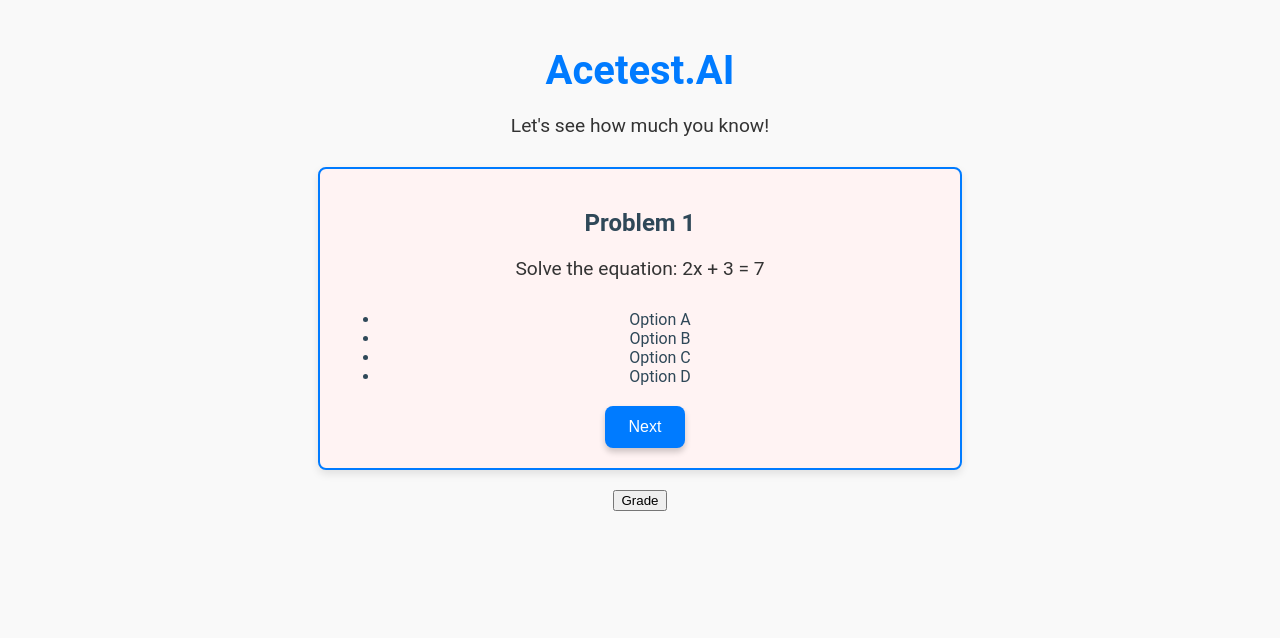
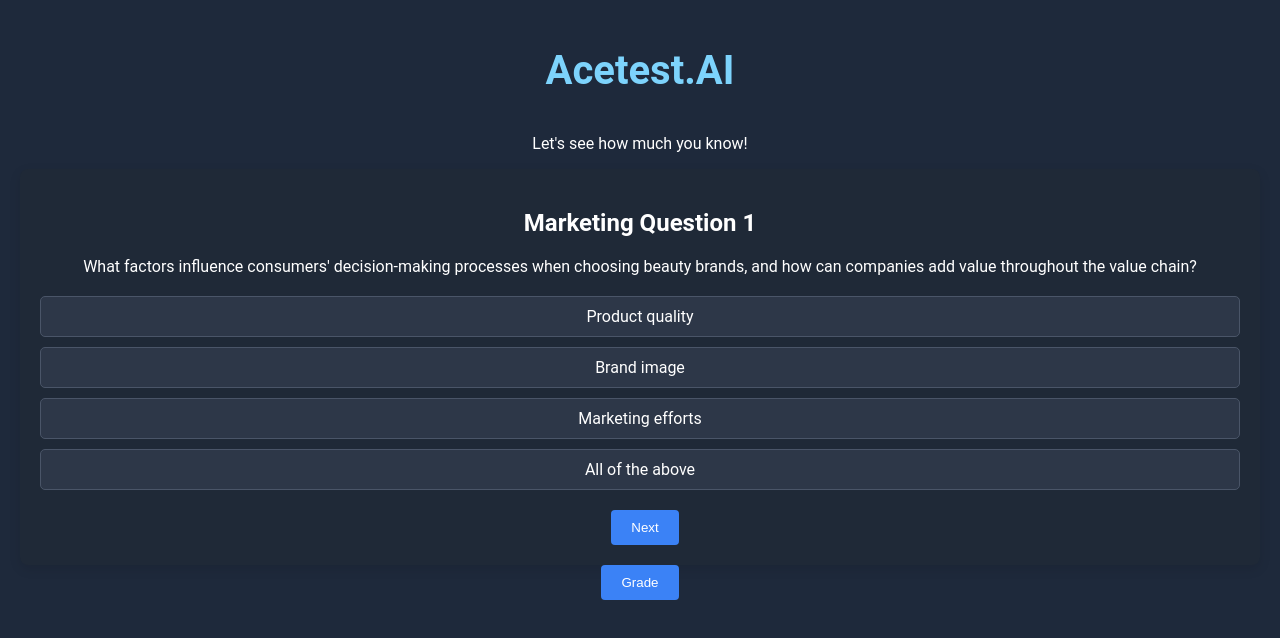
Before and after one commit to joanna-estrada/Acetest.ai, a React (Create React App) app in the folder acetest/: page /testgenpage in a window 1280 px wide. Shown: the top 638 px of the page. Built offline with nearby package versions, Linux system fonts and the light colour scheme.

Commit message:
updated with markting info and changed stuff to blue

```diff
--- a/acetest/src/GradingPage.js
+++ b/acetest/src/GradingPage.js
@@ -46,9 +46,9 @@
   ];
 
   const topicsToImprove = [
-    'Algebraic Equations',
-    'Geography',
-    'World History'
+    'Consumer Behavior',
+    'Digital Marketing',
+    'Brand Strategy'
   ];
 
   // This function handles the navigation to the MakePlan page
--- a/acetest/src/StudyPlanPage.js
+++ b/acetest/src/StudyPlanPage.js
@@ -19,48 +19,75 @@
 
   // Initialize all sections as collapsed (true means collapsed)
   const [sectionsCollapsed, setSectionsCollapsed] = useState({
-    mathematics: true,
-    physics: true,
-    cs: true
+    'consumer-behavior': true,
+    'digital-marketing': true,
+    'brand-strategy': true,
   });
 
   // Handle section collapsing
   const toggleSection = (sectionId) => {
-    setSectionsCollapsed(prevState => ({
+    setSectionsCollapsed((prevState) => ({
       ...prevState,
-      [sectionId]: !prevState[sectionId] // Toggle collapsed state
+      [sectionId]: !prevState[sectionId], // Toggle collapsed state
     }));
   };
 
   // Placeholder sections for your topics
   const sections = [
     {
-      id: 'mathematics',
-      title: 'Mathematics',
-      content: 'AI-generated summary placeholder for Mathematics',
-      schedule: 'AI-generated schedule placeholder for Mathematics',
-      videoLinks: ['Placeholder Video Link 1', 'Placeholder Video Link 2'],
-      documentLinks: ['Placeholder Document Link 1', 'Placeholder Document Link 2'],
-      notes: 'AI-generated notes placeholder for Mathematics'
+      id: 'consumer-behavior',
+      title: 'Consumer Behavior',
+      content:
+        'This project focuses on the psychological, personal, and social factors that influence consumer buying decisions. It delves into market segmentation, understanding consumer needs, and how brands tailor their marketing strategies to different target audiences. The project also explores consumer decision-making models and emerging trends in consumer behavior.',
+      schedule:
+        '9:00 AM - 10:00 AM: Introduction to Consumer Behavior\n10:00 AM - 11:00 AM: Market Segmentation and Targeting\n11:00 AM - 12:00 PM: Consumer Decision-Making Process\n12:00 PM - 1:00 PM: Break\n1:00 PM - 2:00 PM: Psychological Factors Influencing Consumers\n2:00 PM - 3:00 PM: Social and Cultural Influences on Buying Behavior\n3:00 PM - 4:00 PM: Emerging Trends in Consumer Behavior',
+      videoLinks: [
+        'https://www.youtube.com/watch?v=7_3ks1HddP4',
+        'https://www.youtube.com/watch?v=f5ffT2EIomU',
+      ],
+      documentLinks: [
+        'https://www.example.com/document-consumer-behavior1',
+        'https://www.example.com/document-consumer-behavior2',
+      ],
+      notes:
+        'Consumers are influenced by many factors, including psychological, personal, social, and cultural. Brands must continuously adapt to these factors when creating marketing strategies. Key takeaway: segmentation allows brands to focus efforts effectively.',
     },
     {
-      id: 'physics',
-      title: 'Physics',
-      content: 'AI-generated summary placeholder for Physics',
-      schedule: 'AI-generated schedule placeholder for Physics',
-      videoLinks: ['Placeholder Video Link 1', 'Placeholder Video Link 2'],
-      documentLinks: ['Placeholder Document Link 1', 'Placeholder Document Link 2'],
-      notes: 'AI-generated notes placeholder for Physics'
+      id: 'digital-marketing',
+      title: 'Digital Marketing',
+      content:
+        'This project examines the role of digital marketing strategies such as SEO, content marketing, social media marketing, and paid ads in reaching online consumers. It explores how companies can use data analytics and automation tools to optimize their online presence and drive sales. Additionally, it discusses the future of digital marketing in a rapidly changing online landscape.',
+      schedule:
+        '9:00 AM - 10:00 AM: Introduction to Digital Marketing\n10:00 AM - 11:00 AM: SEO and Content Marketing\n11:00 AM - 12:00 PM: Social Media Marketing Strategies\n12:00 PM - 1:00 PM: Break\n1:00 PM - 2:00 PM: Paid Advertising and ROI Analysis\n2:00 PM - 3:00 PM: Data Analytics and Automation Tools\n3:00 PM - 4:00 PM: The Future of Digital Marketing',
+      videoLinks: [
+        'https://www.youtube.com/watch?v=n3bKiqsfx54',
+        'https://www.youtube.com/watch?v=HBaQIsXQeaY',
+      ],
+      documentLinks: [
+        'https://www.example.com/document-digital-marketing1',
+        'https://www.example.com/document-digital-marketing2',
+      ],
+      notes:
+        'Digital marketing offers vast opportunities for businesses to reach consumers through various channels. SEO, paid ads, and content marketing are key strategies. Analytics and automation tools help in optimizing campaigns. Keep an eye on emerging trends such as AI in marketing.',
     },
     {
-      id: 'cs',
-      title: 'Computer Science',
-      content: 'AI-generated summary placeholder for Computer Science',
-      schedule: 'AI-generated schedule placeholder for Computer Science',
-      videoLinks: ['Placeholder Video Link 1', 'Placeholder Video Link 2'],
-      documentLinks: ['Placeholder Document Link 1', 'Placeholder Document Link 2'],
-      notes: 'AI-generated notes placeholder for Computer Science'
-    }
+      id: 'brand-strategy',
+      title: 'Brand Strategy',
+      content:
+        'This project explores how companies build and maintain a strong brand identity in a competitive market. It covers branding principles, strategies for differentiation, and the importance of brand loyalty. The project also examines the use of storytelling and emotional branding to create meaningful connections with consumers.',
+      schedule:
+        '9:00 AM - 10:00 AM: Fundamentals of Brand Identity\n10:00 AM - 11:00 AM: Differentiation and Competitive Advantage\n11:00 AM - 12:00 PM: Building Brand Loyalty\n12:00 PM - 1:00 PM: Break\n1:00 PM - 2:00 PM: Emotional Branding and Storytelling\n2:00 PM - 3:00 PM: Rebranding and Brand Revitalization\n3:00 PM - 4:00 PM: Measuring Brand Equity and Success',
+      videoLinks: [
+        'https://www.youtube.com/watch?v=gZME7Umpo1k',
+        'https://www.youtube.com/watch?v=b8q5rTRJ-6A',
+      ],
+      documentLinks: [
+        'https://www.example.com/document-brand-strategy1',
+        'https://www.example.com/document-brand-strategy2',
+      ],
+      notes:
+        'A strong brand is built through consistency, differentiation, and emotional connection. Brand loyalty is critical for long-term success, while storytelling helps brands resonate with consumers. Regularly measure brand equity to ensure continued relevance in the market.',
+    },
   ];
 
   return (
@@ -77,9 +104,15 @@
       <main className="container mt-3">
         <div className="text-center mb-4">
           <h3>Your Study Plan</h3>
-          <p><strong>Test Day:</strong> {testDay}</p>
-          <p><strong>Hours to Study:</strong> {studyHours}</p>
-          <p><strong>Stress Level:</strong> {stressLevel}</p>
+          <p>
+            <strong>Test Day:</strong> {testDay}
+          </p>
+          <p>
+            <strong>Hours to Study:</strong> {studyHours}
+          </p>
+          <p>
+            <strong>Stress Level:</strong> {stressLevel}
+          </p>
         </div>
 
         {sections.map((section, index) => (
@@ -87,10 +120,10 @@
             <h3 className="mb-3">
               {section.title}
               <button
-                className="btn btn-sm btn-outline-secondary ml-2"
+                className="ml-3 btn btn-secondary"
                 onClick={() => toggleSection(section.id)}
               >
-                Toggle
+                {sectionsCollapsed[section.id] ? 'Expand' : 'Collapse'}
               </button>
             </h3>
 
@@ -110,7 +143,14 @@
                           <ul>
                             {section.videoLinks.map((link, i) => (
                               <li key={i}>
-                                <a href="#" className="ai-placeholder">{link}</a>
+                                <a
+                                  href={link}
+                                  target="_blank"
+                                  rel="noopener noreferrer"
+                                  className="ai-placeholder"
+                                >
+                                  {link}
+                                </a>
                               </li>
                             ))}
                           </ul>
@@ -126,7 +166,14 @@
                           <ul>
                             {section.documentLinks.map((link, i) => (
                               <li key={i}>
-                                <a href="#" className="ai-placeholder">{link}</a>
+                                <a
+                                  href={link}
+                                  target="_blank"
+                                  rel="noopener noreferrer"
+                                  className="ai-placeholder"
+                                >
+                                  {link}
+                                </a>
                               </li>
                             ))}
                           </ul>
@@ -158,8 +205,11 @@
           </section>
         ))}
 
-        <div className="text-center my-4">
-          <p className="lead font-italic">Believe in yourself and all that you are.</p>
+        <div className="motivational-quote text-center">
+          <p>
+            Believe in yourself and all that you are. Your potential is
+            limitless. Keep pushing forward.
+          </p>
         </div>
       </main>
 
--- a/acetest/src/TestGenPage.css
+++ b/acetest/src/TestGenPage.css
@@ -1,66 +1,64 @@
-/* Multi-State Box Container */
-.multi-state-box-container {
-    border: 2px solid #007bff;  /* Keep the blue border */
-    border-radius: 8px;
+.test-gen-page {
   padding: 20px;
-    margin: 20px auto;
-    width: 80%;
-    max-width: 600px;  /* Maximum width for larger screens */
-    background-color: #fff3f3;  /* Soft background color */
-    box-shadow: 0 4px 8px rgba(0, 0, 0, 0.1);  /* Subtle shadow */
+  background-color: #1e293b;
+  color: white;
+  min-height: 100vh;
   text-align: center;
 }
 
-  /* Button Container */
-  .button-container {
-    display: flex;
-    justify-content: center;  /* Center the buttons */
-    margin-top: 20px;  /* Add margin above the button */
+h1 {
+  font-size: 2.5rem;
+  color: #7dd3fc;
 }
 
-  /* Style for Buttons */
-  .button-container button {
-    padding: 12px 24px;  /* Bigger padding for a larger button */
-    background-color: #007bff;  /* Blue background */
-    color: white;  /* White text */
-    font-size: 1rem;  /* Slightly larger font for better readability */
-    border: none;
-    border-radius: 8px;  /* Round the corners */
-    cursor: pointer;  /* Pointer cursor on hover */
-    transition: background-color 0.3s ease, box-shadow 0.3s ease;  /* Smooth hover effect */
-    box-shadow: 0px 4px 6px rgba(0, 0, 0, 0.2);  /* Add shadow for depth */
+section {
+  margin: 30px 0;
 }
 
-  /* Hover Effect for Buttons */
-  .button-container button:hover {
-    background-color: #0056b3;  /* Darker blue on hover */
-    box-shadow: 0px 6px 12px rgba(0, 0, 0, 0.3);  /* Increase shadow on hover */
+button {
+  padding: 10px 20px;
+  background-color: #3b82f6;
+  color: white;
+  border: none;
+  border-radius: 4px;
+  cursor: pointer;
 }
 
-  /* Focus Effect for Buttons */
-  .button-container button:focus {
-    outline: none;  /* Remove default focus outline */
-    box-shadow: 0 0 0 3px rgba(0, 123, 255, 0.5);  /* Custom focus ring */
+button:hover {
+  background-color: #2563eb;
 }
 
-  /* Test Generation Page */
-  .test-gen-page {
-    padding: 20px;
-    text-align: center;
-    background-color: #f9f9f9;  /* Light background for the page */
-    min-height: 100vh;  /* Ensure the page takes full height */
+.options-list {
+  list-style-type: none;
+  padding: 0;
+  margin: 20px 0;
 }
 
-  /* Style for h1 in the Test Generation Page */
-  .test-gen-page h1 {
-    font-size: 2.5rem;  /* Large heading */
-    color: #007bff;  /* Match the button's blue color */
-    margin-bottom: 20px;
+.options-list li {
+  background-color: #2d3748;
+  padding: 10px;
+  margin: 10px 0;
+  border: 1px solid #4a5568;
+  cursor: pointer;
+  border-radius: 5px;
+  transition: background-color 0.3s ease;
 }
 
-  /* Paragraph Text in the Test Generation Page */
-  .test-gen-page p {
-    font-size: 1.2rem;  /* Larger paragraph font */
-    color: #333333;  /* Darker gray for readability */
-    margin-bottom: 30px;
+.options-list li:hover {
+  background-color: #4a5568;
 }
+
+.options-list li.selected {
+  background-color: #38bdf8; /* Highlight selected option */
+}
+
+.multi-state-box-container {
+  background-color: #1f2937;
+  padding: 20px;
+  border-radius: 8px;
+  box-shadow: 0 4px 12px rgba(0, 0, 0, 0.1);
+}
+
+button-container {
+  margin-top: 20px;
+}
--- a/acetest/src/TestGenPage.js
+++ b/acetest/src/TestGenPage.js
@@ -5,42 +5,73 @@
 const MultiStateBox = () => {
   const states = [
     {
-      title: 'Problem 1',
-      description: 'Solve the equation: 2x + 3 = 7',
-      options: ['Option A', 'Option B', 'Option C', 'Option D'],
+      title: 'Marketing Question 1',
+      description: 'What factors influence consumers\' decision-making processes when choosing beauty brands, and how can companies add value throughout the value chain?',
+      options: ['Product quality', 'Brand image', 'Marketing efforts', 'All of the above'],
+      correctAnswer: 'All of the above' // Correct answer for the question
     },
     {
-      title: 'Problem 2',
-      description: 'What is the capital of France?',
-      options: ['Paris', 'Berlin', 'Madrid', 'Rome'],
+      title: 'Marketing Question 2',
+      description: 'What are the key criteria for identifying a market segment, and how do demographic and psychographic segmentation help in targeting consumers?',
+      options: ['Identifiable', 'Sizable', 'Reachable', 'All of the above'],
+      correctAnswer: 'All of the above' // Correct answer for the question
     },
-    // ... other problems ...
+    {
+      title: 'Marketing Question 3',
+      description: 'How does behavioral targeting and predictive analytics assist beauty brands in delivering personalized marketing messages and predicting future consumer purchases?',
+      options: ['By collecting consumer data', 'By analyzing purchase history', 'By sending personalized ads', 'All of the above'],
+      correctAnswer: 'All of the above' // Correct answer for the question
+    },
+    {
+      title: 'Marketing Question 4',
+      description: 'What are the different types of positioning strategies, and how does repositioning affect a company\'s brand image in the market?',
+      options: ['Umbrella positioning', 'Premier positioning', 'Positioning against competition', 'All of the above'],
+      correctAnswer: 'All of the above' // Correct answer for the question
+    },
+    {
+      title: 'Marketing Question 5',
+      description: 'How do attitudes form and change over time, and what role does cognitive dissonance play in consumer behavior after a purchase?',
+      options: ['Attitudes are formed by experiences', 'Cognitive dissonance leads to rationalizing purchases', 'Changing beliefs about products', 'All of the above'],
+      correctAnswer: 'All of the above' // Correct answer for the question
+    },
   ];
 
   const [currentIndex, setCurrentIndex] = useState(0);
-  const [answers, setAnswers] = useState({});  // Store the answers
+  const [selectedAnswers, setSelectedAnswers] = useState({});  // Track selected answers
 
-  const handleRightClick = () => {
+  const handleNextClick = () => {
     setCurrentIndex((prevIndex) => (prevIndex < states.length - 1 ? prevIndex + 1 : prevIndex));
   };
 
   const handleAnswerClick = (answer) => {
-    setAnswers({ ...answers, [currentIndex]: answer });
+    setSelectedAnswers({ ...selectedAnswers, [currentIndex]: answer });
+  };
+
+  const isAnswerSelected = (answer) => {
+    return selectedAnswers[currentIndex] === answer;
   };
 
   return (
     <div className="multi-state-box-container">
       <h2>{states[currentIndex].title}</h2>
-      {states[currentIndex].description && <p>{states[currentIndex].description}</p>}
-      <ul>
+      <p>{states[currentIndex].description}</p>
+      <ul className="options-list">
         {states[currentIndex].options.map((option, index) => (
-          <li key={index} onClick={() => handleAnswerClick(option)}>
+          <li
+            key={index}
+            onClick={() => handleAnswerClick(option)}
+            className={`option ${isAnswerSelected(option) ? 'selected' : ''}`} // Apply 'selected' class if clicked
+          >
             {option}
           </li>
         ))}
       </ul>
       <div className="button-container">
-        <button onClick={handleRightClick} aria-label="Next" style={{ marginLeft: '10px' }}>Next</button>
+        {currentIndex < states.length - 1 && (
+          <button onClick={handleNextClick} aria-label="Next" style={{ marginLeft: '10px' }}>
+            Next
+          </button>
+        )}
       </div>
     </div>
   );
```
Lines whose indentation alone changed are shown as unchanged.
